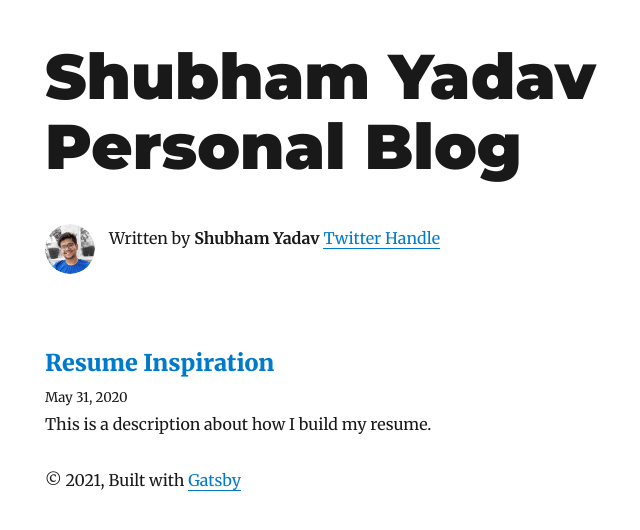
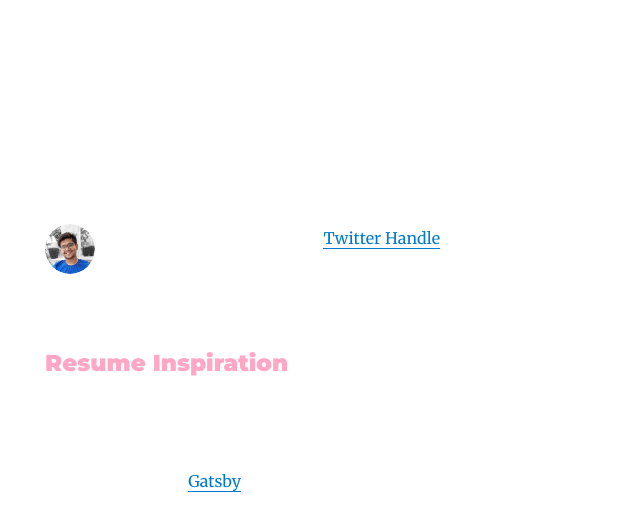
Before and after one commit to shubhamdsm/Blog, a Gatsby site: page / in a window 1280 px wide. Shown: the whole page, without its empty margins (280-920 px from the left). Built offline with nearby package versions, Linux system fonts and the light colour scheme; Gatsby itself is replaced by a stand-in of ours; some packages are replaced by stand-ins of ours.

Commit message:
changed color and background color

```diff
--- a/src/components/bio.js
+++ b/src/components/bio.js
@@ -56,7 +56,7 @@ const Bio = () => {
           borderRadius: `50%`,
         }}
       />
-      <p>
+      <p style={{ color: "white" }}>
         Written by <strong>{author.name}</strong> {author.summary}
         {` `}
         <a href={`https://twitter.com/${social.twitter}`}>Twitter Handle</a>
--- a/src/components/layout.js
+++ b/src/components/layout.js
@@ -14,6 +14,7 @@ const Layout = ({ location, title, children }) => {
           ...scale(1.5),
           marginBottom: rhythm(1.5),
           marginTop: 0,
+          color: "white",
         }}
       >
         <Link
@@ -33,6 +34,7 @@ const Layout = ({ location, title, children }) => {
         style={{
           fontFamily: `Montserrat, sans-serif`,
           marginTop: 0,
+          color: "#FFA7C4",
         }}
       >
         <Link
@@ -57,8 +59,8 @@ const Layout = ({ location, title, children }) => {
       }}
     >
       <header>{header}</header>
-      <main>{children}</main>
-      <footer>
+      <main style={{ color: "white" }}>{children}</main>
+      <footer style={{ color: "white" }}>
         © {new Date().getFullYear()}, Built with
         {` `}
         <a href="https://www.gatsbyjs.org">Gatsby</a>
--- a/src/pages/index.js
+++ b/src/pages/index.js
@@ -24,7 +24,14 @@ const BlogIndex = ({ data, location }) => {
                   marginBottom: rhythm(1 / 4),
                 }}
               >
-                <Link style={{ boxShadow: `none` }} to={node.fields.slug}>
+                <Link
+                  style={{
+                    color: "#FFA7C4",
+                    boxShadow: `none`,
+                    fontFamily: `Montserrat, sans-serif`,
+                  }}
+                  to={node.fields.slug}
+                >
                   {title}
                 </Link>
               </h3>
--- a/src/templates/blog-post.js
+++ b/src/templates/blog-post.js
@@ -23,6 +23,7 @@ const BlogPostTemplate = ({ data, pageContext, location }) => {
             style={{
               marginTop: rhythm(1),
               marginBottom: 0,
+              color: "white",
             }}
           >
             {post.frontmatter.title}
@@ -32,6 +33,7 @@ const BlogPostTemplate = ({ data, pageContext, location }) => {
               ...scale(-1 / 5),
               display: `block`,
               marginBottom: rhythm(1),
+              color: "white,",
             }}
           >
             {post.frontmatter.date}
```
